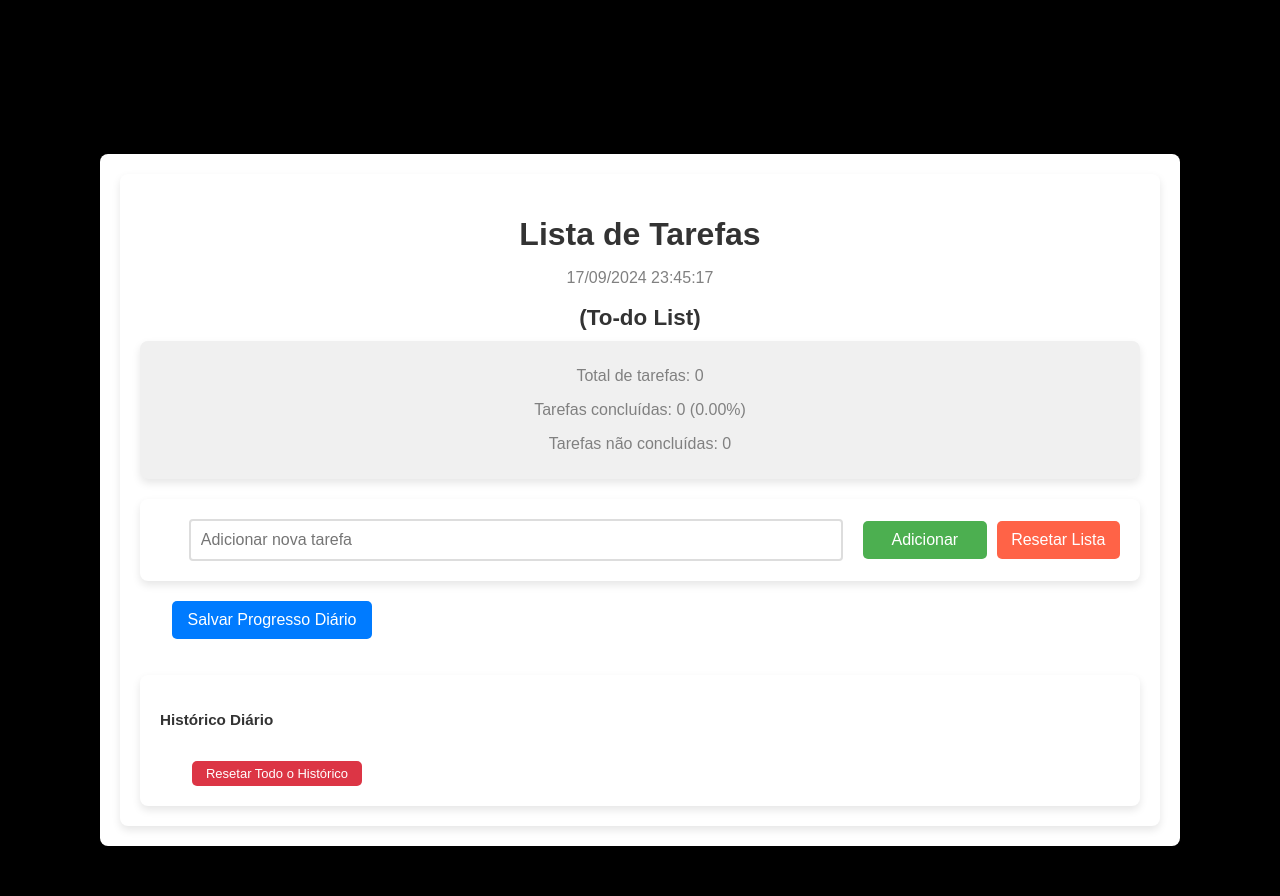
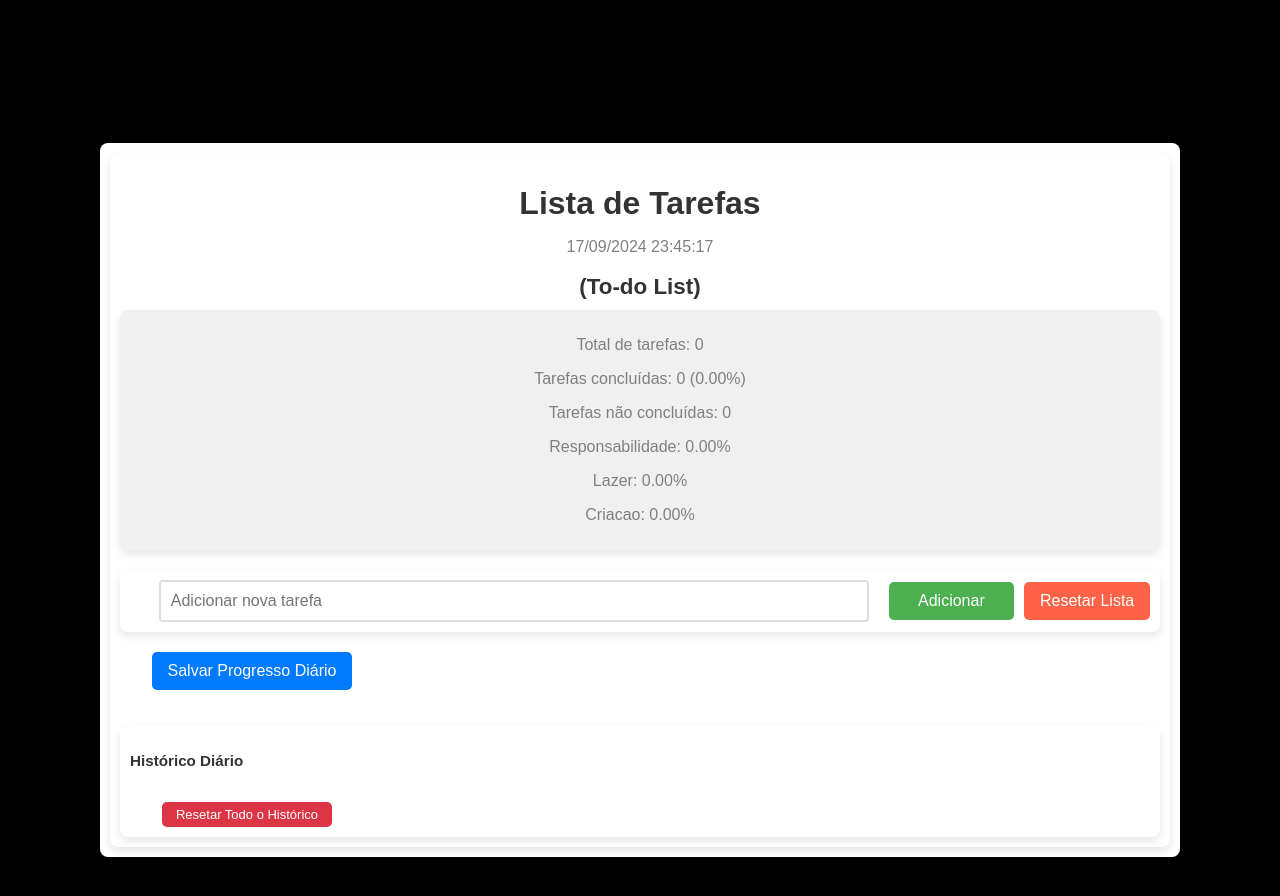
Before and after one commit to heedbeatss/todolist, a React (Create React App) app: page / in a window 1280 px wide. Shown: the top 896 px of the page. Built offline with nearby package versions, Linux system fonts and the light colour scheme.

Commit message:
Adicionando filtro de tarefas no topo da página

```diff
--- a/src/App.css
+++ b/src/App.css
@@ -32,11 +32,11 @@
 
   div {
     background-color: white;
-    padding: 20px;
+    padding: 10px;
     border-radius: 8px;
     box-shadow: 0 4px 8px rgba(0, 0, 0, 0.1);
     width: 100%;
-    max-width: 1800px;
+    max-width: 3000px;
     /* max-height: 80vh;
     overflow: hidden; */
     box-sizing: border-box; /* Garante que o padding não afete o tamanho total do card */
@@ -185,6 +185,10 @@ li div {
   justify-content: start;
 }
 
+.historico p {
+  gap: 0px;
+}
+
 .historico-bt{
   padding: 5px;
   margin-left: 90px;
--- a/src/App.tsx
+++ b/src/App.tsx
@@ -169,6 +169,11 @@ const App: React.FC = () => {
     return typePercentages;
   };
 
+  const typePercentages = calculateTypePercentages();
+
+
+
+
   // Salvar progresso diário no localStorage
   const saveDailyProgress = () => {
     const dateKey = new Date().toLocaleDateString('pt-BR');
@@ -204,12 +209,22 @@ const App: React.FC = () => {
       <p>{currentDateTime}</p>
       <h2>(To-do List)</h2>
 
+
+
       {/* Marcador com estatísticas */}
       <div style={{ marginBottom: '20px', backgroundColor: '#f0f0f0', padding: '10px', borderRadius: '8px' }}>
         <p>Total de tarefas: {totalTasks}</p>
         <p>Tarefas concluídas: {completedTasks} ({completionPercentage.toFixed(2)}%)</p>
         <p>Tarefas não concluídas: {incompleteTasks}</p>
+      {/* Exibe as porcentagens de tipo no topo da aplicação */}
+      {Object.keys(typePercentages).map(type => (
+        <p key={type}>
+          {type.charAt(0).toUpperCase() + type.slice(1)}: {typePercentages[type].toFixed(2)}%
+        </p>
+      ))}
       </div>
+
+
 
       <div style={{ display: 'flex', alignItems: 'center', marginBottom: '20px' }}>
         <input
@@ -218,6 +233,7 @@ const App: React.FC = () => {
           onChange={(e) => setNewTask(e.target.value)}
           placeholder="Adicionar nova tarefa"
         />
+
         <button
           onClick={addTask}
           style={{
@@ -249,6 +265,8 @@ const App: React.FC = () => {
           Resetar Lista
         </button>
       </div>
+
+
 
       <button
         onClick={saveDailyProgress}
```
